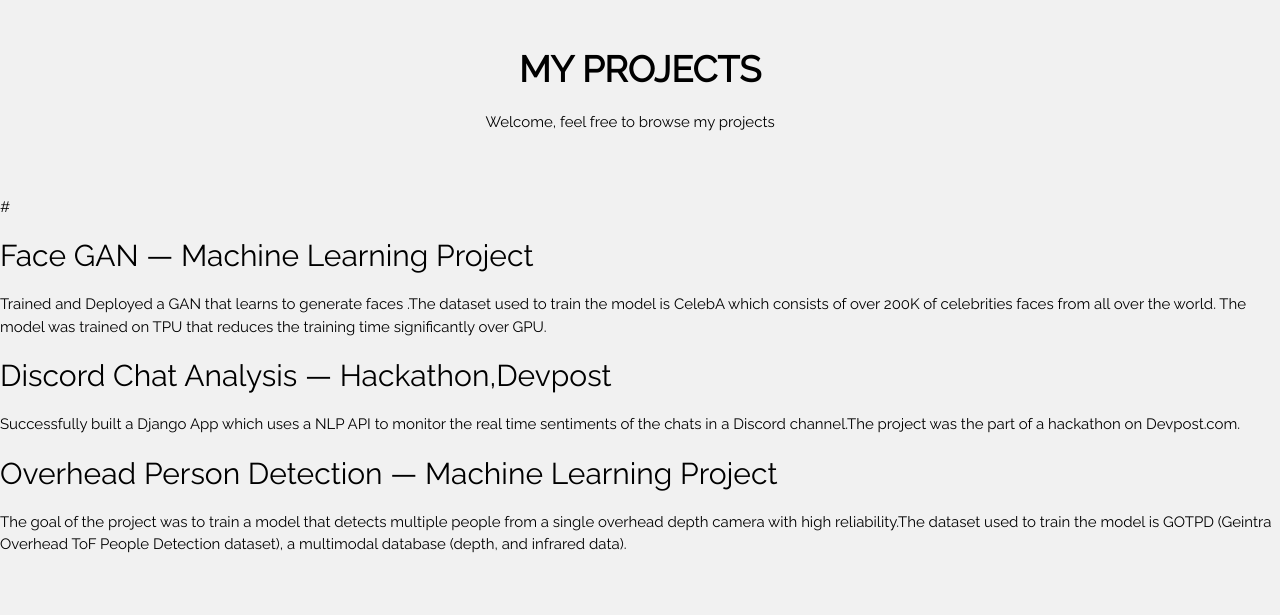
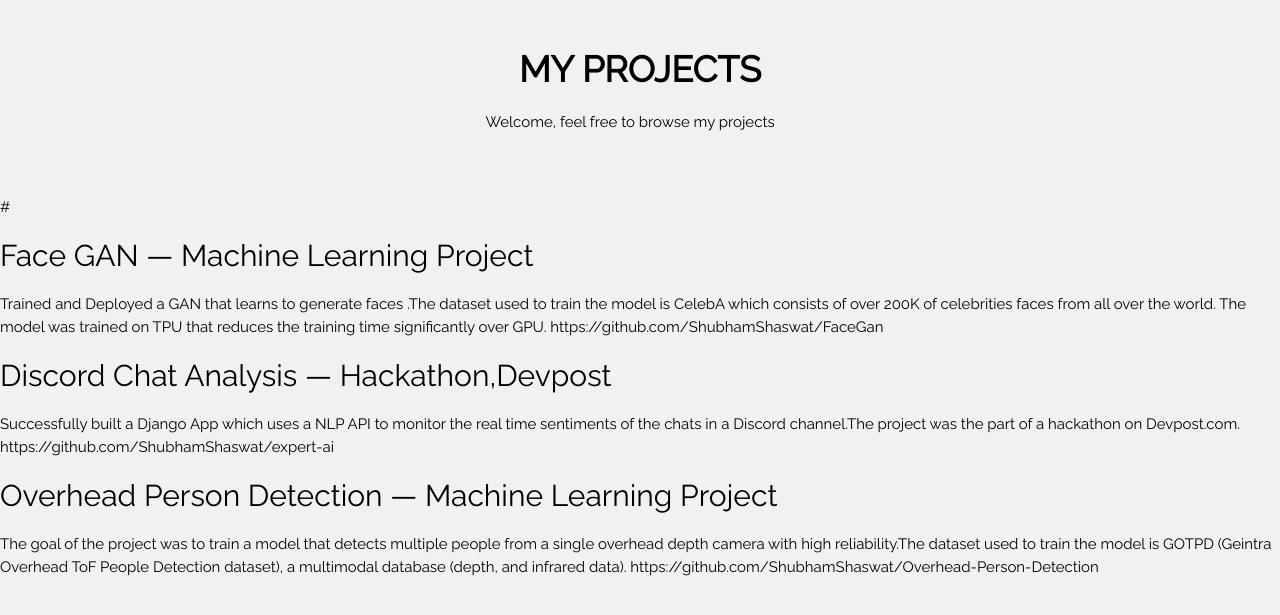
Before and after one commit to ShubhamShaswat/shubhamshaswat.github.io, a Jekyll site: the page built from projects.md, in a window 1280 px wide. Shown: the top 615 px of the page. Built offline with Jekyll 4.4.1, drawn with Linux system fonts in a browser that asks for light colours; part of the change alters nothing that is shown.

Commit message:
added links

```diff
--- a/projects.md
+++ b/projects.md
@@ -10,9 +10,12 @@ title:  Projects
 
 ## Face GAN — Machine Learning Project
 Trained and Deployed a GAN that learns to generate faces .The dataset used to train the model is CelebA which consists of over 200K of celebrities faces from all over the world. The model was trained on TPU that reduces the training time significantly over GPU.
+https://github.com/ShubhamShaswat/FaceGan
 
 ## Discord Chat Analysis — Hackathon,Devpost
 Successfully built a Django App which uses a NLP API to monitor the real time sentiments of the chats in a Discord channel.The project was the part of a hackathon on Devpost.com.
+https://github.com/ShubhamShaswat/expert-ai
 
 ## Overhead Person Detection — Machine Learning Project
 The goal of the project was to train a model that detects multiple people from a single overhead depth camera with high reliability.The dataset used to train the model is GOTPD (Geintra Overhead ToF People Detection dataset), a multimodal database (depth, and infrared data).
+https://github.com/ShubhamShaswat/Overhead-Person-Detection
```
